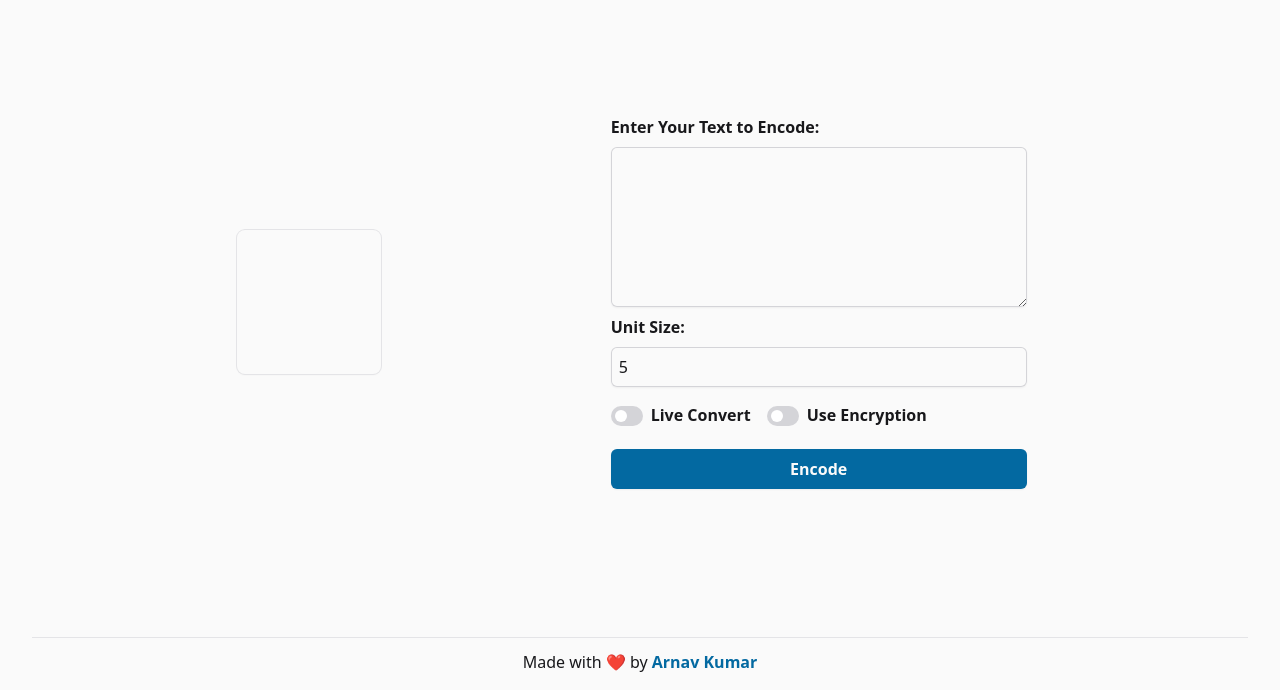
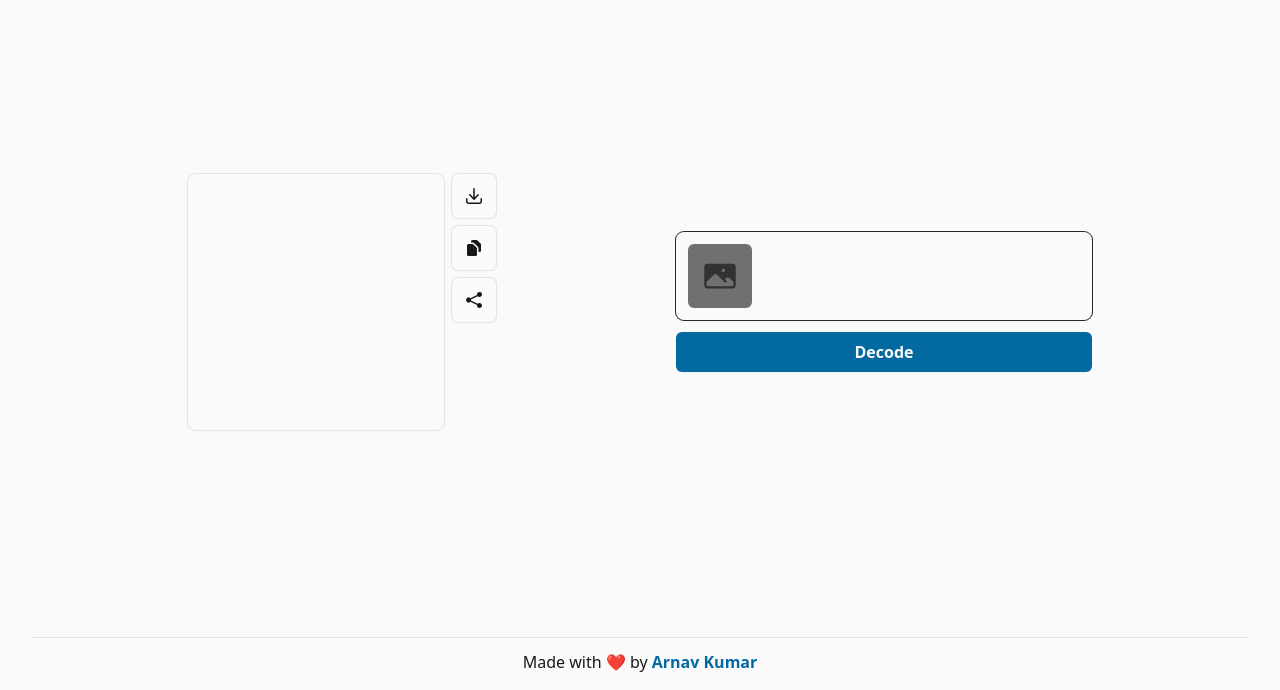
Before and after one commit to arnav-kr/MyrioText, a website built with Vite: page index.html in a window 1280 px wide. Both pictures are taken after a click on the label "Decode". Shown: the part 110-800 px from the top of the page. Built offline with nearby package versions, Linux system fonts and the light colour scheme.

Commit message:
feat: add image action buttons

```diff
--- a/index.html
+++ b/index.html
@@ -23,19 +23,20 @@
   <!-- <link rel="manifest" href="manifest.webmanifest"> --><!-- Uncomment for PWA Support -->
 </head>
 
-<body class="flex flex-col min-h-screen dark:bg-zinc-900 dark:text-zinc-50 bg-zinc-50 text-zinc-900 zinc-50">
+<body
+  class="group/body tab-encode flex flex-col min-h-screen dark:bg-zinc-900 dark:text-zinc-50 bg-zinc-50 text-zinc-900 zinc-50">
   <header class="w-full flex justify-between items-center p-2 sm:p-8 pb-6 lg:pb-0">
     <img src="favicon.svg" alt="Myrio Text Logo" title="Myrio Text" class="w-14 h-14">
     <nav
       class="relative rounded-md shadow-sm dark:shadow-lg dark:bg-zinc-900 dark:text-zinc-50 text-zinc-900 ring-1 ring-zinc-200 dark:ring-zinc-700 font-semibold flex gap-3 p-1.5">
       <label
         class="cursor-pointer rounded-md py-2 pl-3 block has-[:checked]:bg-zinc-100 has-[:checked]:ring-1 has-[:checked]:ring-zinc-200 dark:has-[:checked]:ring-zinc-600 dark:has-[:checked]:bg-zinc-700 has-[:checked]:pr-3">
-        <input type="radio" name="mode" value="encode" class="hidden" checked>
+        <input type="radio" name="mode" value="encode" class="mode hidden" checked>
         <span>Encode</span>
       </label>
       <label
         class="cursor-pointer rounded-md py-2 pr-3 block has-[:checked]:bg-zinc-100 has-[:checked]:ring-1 has-[:checked]:ring-zinc-200 dark:has-[:checked]:ring-zinc-600 dark:has-[:checked]:bg-zinc-700 has-[:checked]:pl-3">
-        <input type="radio" name="mode" value="decode" class="hidden">
+        <input type="radio" name="mode" value="decode" class="mode hidden">
         <span>Decode</span>
       </label>
     </nav>
@@ -51,15 +52,54 @@
   </header>
   <main
     class="flex flex-grow flex-col items-center lg:flex-row lg:justify-evenly w-full py-2 px-6 min-h-[calc(100% - 128px)]">
-    <section
-      class="min-w-36 min-h-36 bg-zinc-50 dark:bg-zinc-800 rounded-lg shadow-sm ring-1 ring-zinc-200 dark:ring-zinc-700"
-      role="presentation" aria-roledescription="Encoded Image Preview">
-      <canvas class="w-36 h-36" id="render"><span class="inline-block m-2">Huh, Your Browser Doesn't Support Canvas?
-          🤨</span></canvas>
+    <!-- output section -->
+    <section class="flex flex-col sm:flex-row gap-2 p-4 sm:justify-center items-center sm:items-start">
+      <!-- output canvas -->
+      <div
+        class="aspect-square w-full h-full min-w-56 min-h-56 sm:min-w-64 sm:min-h-64 bg-zinc-50 dark:bg-zinc-800 rounded-lg shadow-sm ring-1 ring-zinc-200 dark:ring-zinc-700"
+        role="presentation" aria-roledescription="Encoded Image Preview">
+        <canvas class="w-36 h-36 aspect-square" id="render">
+          <span class="inline-block m-2">Huh, Your Browser Doesn't Support Canvas? 🤨</span>
+        </canvas>
+      </div>
+
+      <!-- output actions -->
+      <div class="output-actions flex-row sm:flex-col gap-2 pb-2 flex">
+        <!-- download -->
+        <button id="download-button" type="button" class="floating-button" title="Download Image">
+          <svg xmlns="http://www.w3.org/2000/svg" viewBox="0 0 20 20" fill="currentColor" class="size-5">
+            <path
+              d="M10.75 2.75a.75.75 0 0 0-1.5 0v8.614L6.295 8.235a.75.75 0 1 0-1.09 1.03l4.25 4.5a.75.75 0 0 0 1.09 0l4.25-4.5a.75.75 0 0 0-1.09-1.03l-2.955 3.129V2.75Z" />
+            <path
+              d="M3.5 12.75a.75.75 0 0 0-1.5 0v2.5A2.75 2.75 0 0 0 4.75 18h10.5A2.75 2.75 0 0 0 18 15.25v-2.5a.75.75 0 0 0-1.5 0v2.5c0 .69-.56 1.25-1.25 1.25H4.75c-.69 0-1.25-.56-1.25-1.25v-2.5Z" />
+          </svg>
+          <span class="font-semibold text-base text-zinc-50 hidden">Download</span>
+        </button>
+        <!-- copy -->
+        <button id="copy-button" type="button" class="floating-button" title="Copy Image">
+          <svg xmlns="http://www.w3.org/2000/svg" viewBox="0 0 20 20" fill="currentColor" class="size-5">
+            <path
+              d="M7 3.5A1.5 1.5 0 0 1 8.5 2h3.879a1.5 1.5 0 0 1 1.06.44l3.122 3.12A1.5 1.5 0 0 1 17 6.622V12.5a1.5 1.5 0 0 1-1.5 1.5h-1v-3.379a3 3 0 0 0-.879-2.121L10.5 5.379A3 3 0 0 0 8.379 4.5H7v-1Z" />
+            <path
+              d="M4.5 6A1.5 1.5 0 0 0 3 7.5v9A1.5 1.5 0 0 0 4.5 18h7a1.5 1.5 0 0 0 1.5-1.5v-5.879a1.5 1.5 0 0 0-.44-1.06L9.44 6.439A1.5 1.5 0 0 0 8.378 6H4.5Z" />
+          </svg>
+          <span class="font-semibold text-base text-zinc-50 hidden">Copy</span>
+        </button>
+        <!-- share -->
+        <button id="share-button" type="button" class="floating-button" title="Share Image">
+          <svg xmlns="http://www.w3.org/2000/svg" viewBox="0 0 20 20" fill="currentColor" class="size-5">
+            <path
+              d="M13 4.5a2.5 2.5 0 1 1 .702 1.737L6.97 9.604a2.518 2.518 0 0 1 0 .792l6.733 3.367a2.5 2.5 0 1 1-.671 1.341l-6.733-3.367a2.5 2.5 0 1 1 0-3.475l6.733-3.366A2.52 2.52 0 0 1 13 4.5Z" />
+          </svg>
+          <span class="font-semibold text-base text-zinc-50 hidden">Share</span>
+        </button>
+      </div>
     </section>
-    <section class="w-full max-w-md p-4 rounded-lg">
+    <!-- control section -->
+    <section class="w-full max-w-md p-4">
       <!-- encode section -->
-      <section id="encode-section" role="form" aria-roledescription="Image Encoding Controls">
+      <section id="encode-section" class="hidden group-[.tab-encode]/body:block" role="form"
+        aria-roledescription="Image Encoding Controls">
         <!-- input text -->
         <label for="text" class="label">Enter Your Text to Encode:</label>
         <textarea id="text" class="resize input" rows="6"></textarea>
@@ -73,8 +113,7 @@
           <label for="live-convert" class="flex items-center cursor-pointer select-none">
             <div class="relative">
               <input type="checkbox" id="live-convert" class="peer sr-only" />
-              <div
-                class="block h-5 rounded-full dark:bg-zinc-800 bg-zinc-300 peer-checked:bg-sky-700 w-8">
+              <div class="block h-5 rounded-full dark:bg-zinc-800 bg-zinc-300 peer-checked:bg-sky-700 w-8">
               </div>
               <div
                 class="absolute w-3 h-3 transition bg-white rounded-full dot dark:bg-zinc-500 left-1 top-1 peer-checked:translate-x-full peer-checked:bg-white">
@@ -87,8 +126,7 @@
           <label for="use-encryption" class="flex items-center cursor-pointer select-none peer/use-encryption">
             <div class="relative">
               <input type="checkbox" id="use-encryption" class="use-encryption-checkbox peer sr-only" />
-              <div
-                class="block h-5 rounded-full dark:bg-zinc-800 bg-zinc-300 peer-checked:bg-sky-700 w-8">
+              <div class="block h-5 rounded-full dark:bg-zinc-800 bg-zinc-300 peer-checked:bg-sky-700 w-8">
               </div>
               <div
                 class="absolute w-3 h-3 transition bg-white rounded-full dot dark:bg-zinc-500 left-1 top-1 peer-checked:translate-x-full peer-checked:bg-white">
@@ -126,7 +164,26 @@
         </label> -->
       </section>
       <!-- decode section -->
-      <section id="decode-section" class="hidden" role="form" aria-roledescription="Image Decoding Controls">
+      <section id="decode-section" class="hidden group-[.tab-decode]/body:block" role="form"
+        aria-roledescription="Image Decoding Controls">
+        <!-- input image -->
+        <!-- an outlined card having a big placeholder icon on left side, and text on right side, saying, drop, paste, or click to upload image -->
+        <!-- upload button doesn't have default styles, its custom upload card -->
+        <label for="image-file"
+          class="w-full p-3 flex items-center gap-3 rounded-lg shadow-sm ring-1 ring-zinc-800 hover:bg-zinc-800 hover:bg-opacity-20 transition duration-150 ease-[ease]">
+          <div class="flex items-center justify-center aspect-square h-16 rounded-md bg-zinc-800 bg-opacity-65">
+            <svg xmlns="http://www.w3.org/2000/svg" viewBox="0 0 24 24" fill="currentColor" class="size-9 opacity-70">
+              <path fill-rule="evenodd"
+                d="M1.5 6a2.25 2.25 0 0 1 2.25-2.25h16.5A2.25 2.25 0 0 1 22.5 6v12a2.25 2.25 0 0 1-2.25 2.25H3.75A2.25 2.25 0 0 1 1.5 18V6ZM3 16.06V18c0 .414.336.75.75.75h16.5A.75.75 0 0 0 21 18v-1.94l-2.69-2.689a1.5 1.5 0 0 0-2.12 0l-.88.879.97.97a.75.75 0 1 1-1.06 1.06l-5.16-5.159a1.5 1.5 0 0 0-2.12 0L3 16.061Zm10.125-7.81a1.125 1.125 0 1 1 2.25 0 1.125 1.125 0 0 1-2.25 0Z"
+                clip-rule="evenodd" />
+            </svg>
+          </div>
+          <span class="font-semibold text-base text-zinc-50">Drop, Paste, or Click to Upload an Image</span>
+          <input type="file" name="image-file" id="image-file" class="hidden">
+        </label>
+
+
+
         <!-- decode button -->
         <button id="decode-button" type="button" class="mt-3 button">
           <span class="font-semibold text-base text-zinc-50">Decode</span>
@@ -140,7 +197,6 @@
         rel="noopener noreferrer" class="font-semibold text-sky-700 dark:text-sky-300 hover:underline">Arnav Kumar</a>
     </p>
   </footer>
-
   <script src="/src/main.js" type="module"></script>
 </body>
 
--- a/src/css/style.css
+++ b/src/css/style.css
@@ -6,7 +6,6 @@
   -webkit-tap-highlight-color: transparent;
 }
 
-/* create a custom input component tailwind */
 @layer components {
   .input {
     @apply appearance-none mb-2 block w-full text-base min-w-56 p-2 bg-zinc-50 ring-inset shadow-sm border-0 focus:outline-0 dark:bg-zinc-800 rounded-md ring-1 focus:ring-sky-700 focus:ring-2 dark:focus:ring-sky-500 ring-zinc-300 dark:ring-zinc-700;
@@ -14,6 +13,9 @@
   .label {
     @apply block font-semibold text-base mb-2;
   }
+  .floating-button {
+    @apply p-3 rounded-md shadow-sm ring-1 bg-zinc-50 dark:bg-zinc-900 dark:hover:bg-zinc-800 hover:bg-zinc-100 transition duration-100 ring-zinc-200 dark:ring-zinc-800 active:scale-[95%] ease-[ease];
+  }
   .button {
     @apply w-full bg-sky-700 hover:bg-sky-600 active:scale-[99%] transition duration-150 ease-[ease] py-2 px-4 rounded-md shadow-sm;
   }
```
